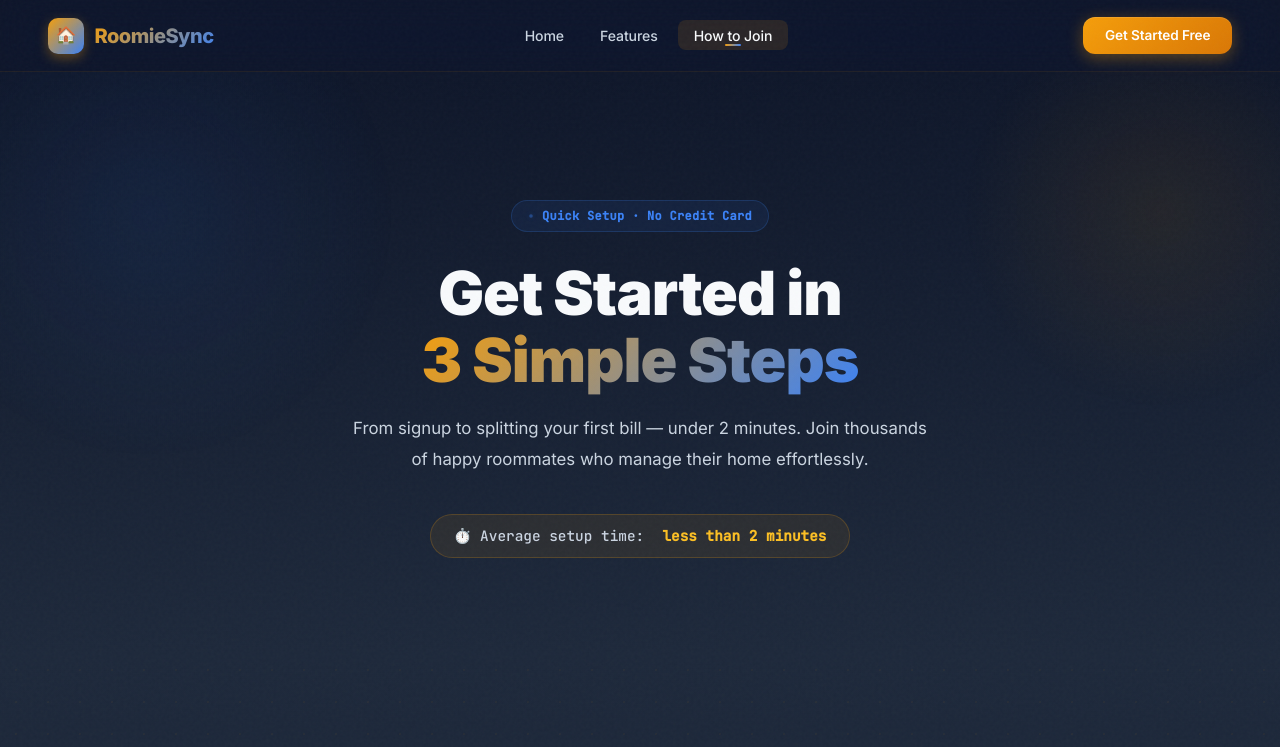
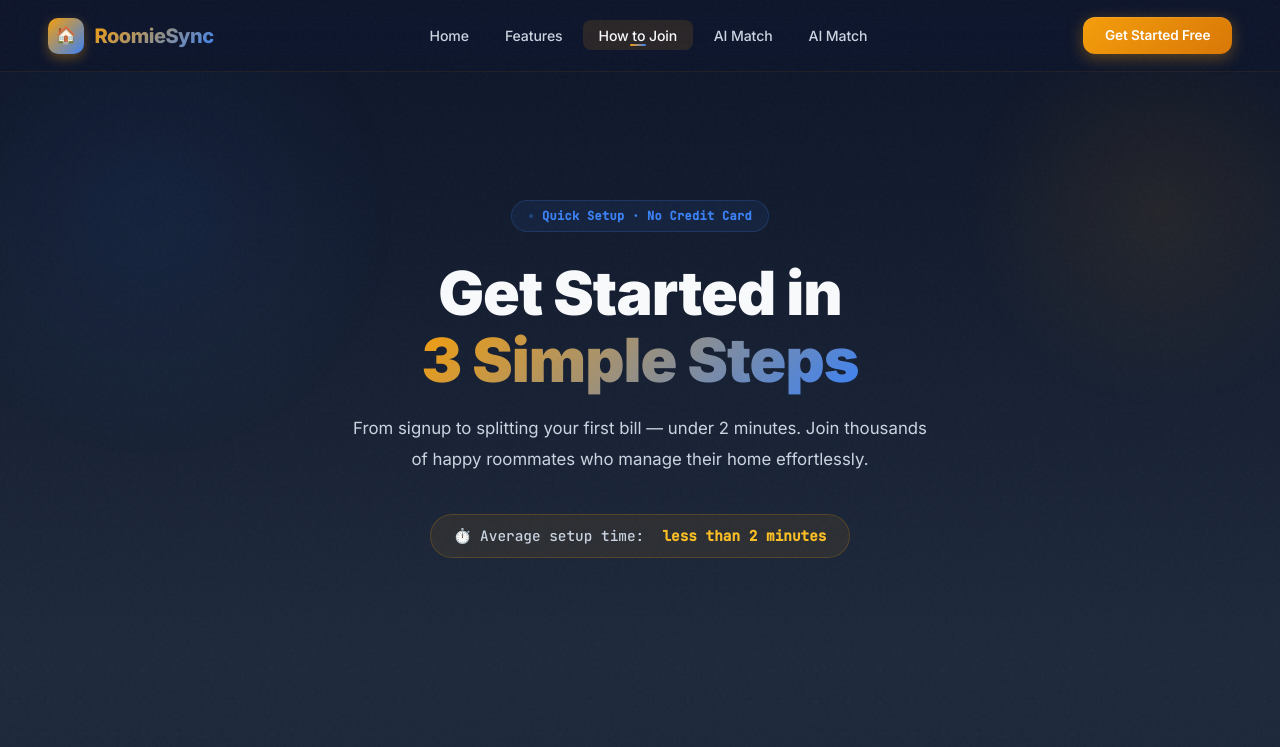
Before and after one commit to harsh27d/Roomproject, a website: page howtojoin.html in a window 1280 px wide. Shown: the top 747 px of the page. Drawn offline with Linux system fonts and the light colour scheme.

Commit message:
feat: add AI match link to navbar in howtojoin.html

```diff
--- a/howtojoin.html
+++ b/howtojoin.html
@@ -36,7 +36,9 @@
     <ul class="navbar__links" role="list">
       <li><a href="index.html" id="nav-home">Home</a></li>
       <li><a href="features.html" id="nav-features">Features</a></li>
-      <li><a href="howtojoin.html" class="active" id="nav-howtojoin" aria-current="page">How to Join</a></li>
+      <li><a href="howtojoin.html" class="active" id="nav-howtojoin" aria-current="page">How to Join</a>
+    <a href="ai-match.html" id="mob-ai">AI Match</a></li>
+      <li><a href="ai-match.html" id="nav-ai">AI Match</a></li>
     </ul>
 
     <a href="#cta-signup" class="navbar__cta" id="nav-cta">Get Started Free</a>
@@ -59,6 +61,7 @@
     <a href="index.html" id="mob-home">Home</a>
     <a href="features.html" id="mob-features">Features</a>
     <a href="howtojoin.html" class="active" id="mob-howtojoin" aria-current="page">How to Join</a>
+    <a href="ai-match.html" id="mob-ai">AI Match</a>
     <a href="#cta-signup" class="mobile-cta" id="mob-cta">🚀 Get Started Free</a>
   </div>
 
@@ -392,7 +395,9 @@
           <h4>Product</h4>
           <ul>
             <li><a href="features.html" id="footer-features">Features</a></li>
-            <li><a href="howtojoin.html" id="footer-howtojoin">How to Join</a></li>
+            <li><a href="howtojoin.html" id="footer-howtojoin">How to Join</a>
+    <a href="ai-match.html" id="mob-ai">AI Match</a></li>
+      <li><a href="ai-match.html" id="nav-ai">AI Match</a></li>
             <li><a href="#" id="footer-pricing">Pricing</a></li>
             <li><a href="#" id="footer-changelog">Changelog</a></li>
           </ul>
```
